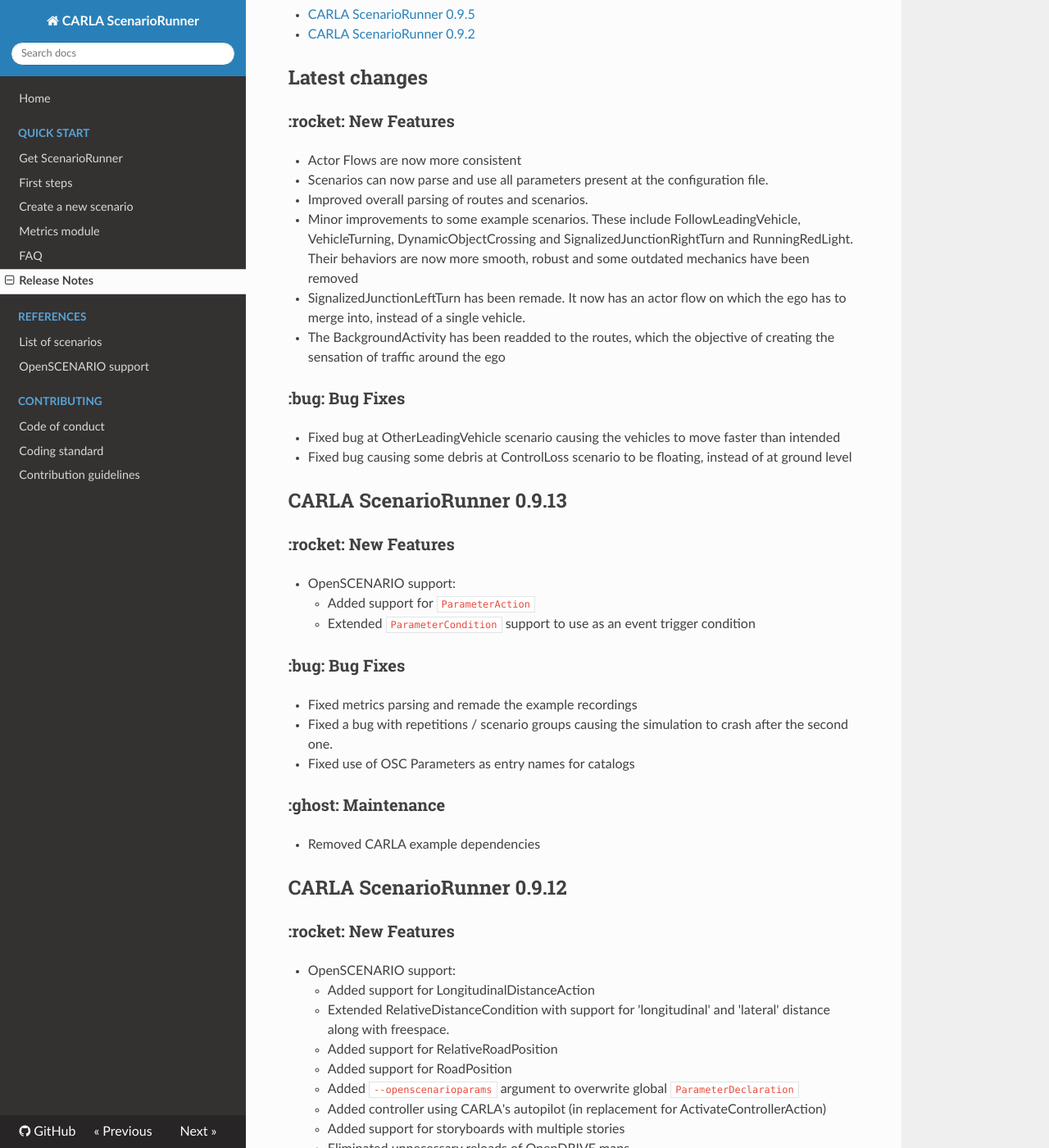
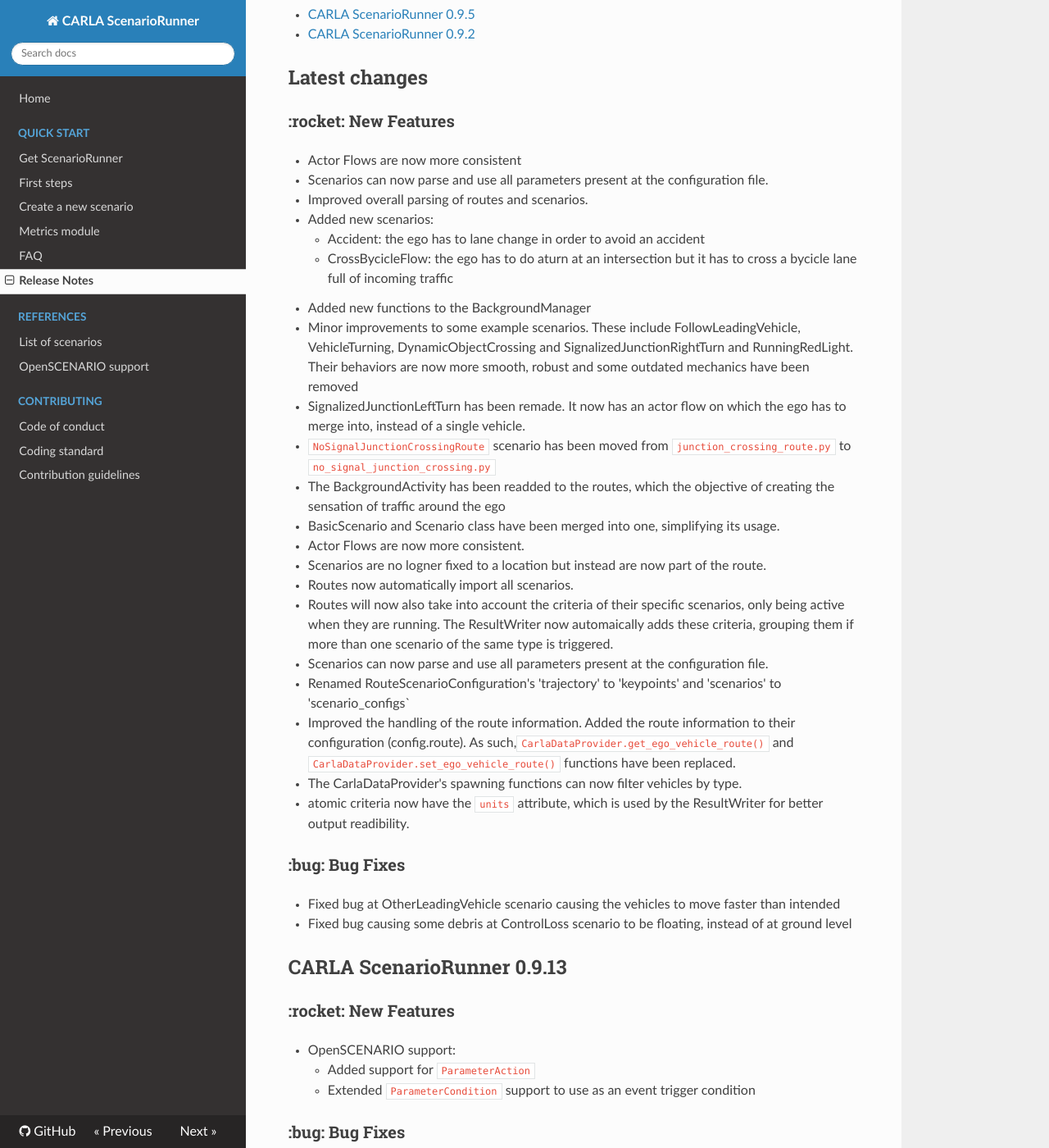
Before and after one commit to carla-simulator/scenario_runner, an MkDocs documentation site: the page built from Docs/CHANGELOG.md, in a window 1280 px wide and 1400 px high, scrolled down 389 px. Shown: the whole window at 82% size. Built offline with MkDocs 1.6.1, drawn with Linux system fonts in a browser that asks for light colours; nearby versions of some CDN libraries.

Commit message:
Added CHANGELOG

```diff
--- a/Docs/CHANGELOG.md
+++ b/Docs/CHANGELOG.md
@@ -17,9 +17,25 @@
 * Actor Flows are now more consistent
 * Scenarios can now parse and use all parameters present at the configuration file.
 * Improved overall parsing of routes and scenarios.
+* Added new scenarios:
+    - Accident: the ego has to lane change in order to avoid an accident
+    - CrossBycicleFlow: the ego has to do  aturn at an intersection but it has to cross a bycicle lane full of incoming traffic
+* Added new functions to the BackgroundManager
 * Minor improvements to some example scenarios. These include FollowLeadingVehicle, VehicleTurning, DynamicObjectCrossing and SignalizedJunctionRightTurn and RunningRedLight. Their behaviors are now more smooth, robust and some outdated mechanics have been removed
 * SignalizedJunctionLeftTurn has been remade. It now has an actor flow on which the ego has to merge into, instead of a single vehicle.
+* `NoSignalJunctionCrossingRoute` scenario has been moved from `junction_crossing_route.py` to `no_signal_junction_crossing.py`
 * The BackgroundActivity has been readded to the routes, which the objective of creating the sensation of traffic around the ego
+* BasicScenario and Scenario class have been merged into one, simplifying its usage.
+* Actor Flows are now more consistent.
+* Scenarios are no logner fixed to a location but instead are now part of the route.
+* Routes now automatically import all scenarios.
+* Routes will now also take into account the criteria of their specific scenarios, only being active when they are running. The ResultWriter now automaically adds these criteria, grouping them if more than one scenario of the same type is triggered.
+
+* Scenarios can now parse and use all parameters present at the configuration file.
+* Renamed RouteScenarioConfiguration's 'trajectory' to 'keypoints' and 'scenarios' to 'scenario_configs`
+* Improved the handling of the route information. Added the route information to their configuration (config.route). As such,`CarlaDataProvider.get_ego_vehicle_route()` and `CarlaDataProvider.set_ego_vehicle_route()` functions have been replaced.
+* The CarlaDataProvider's spawning functions can now filter vehicles by type.
+* atomic criteria now have the `units` attribute, which is used by the ResultWriter for better output readibility.
 
 ### :bug: Bug Fixes
 * Fixed bug at OtherLeadingVehicle scenario causing the vehicles to move faster than intended
```
